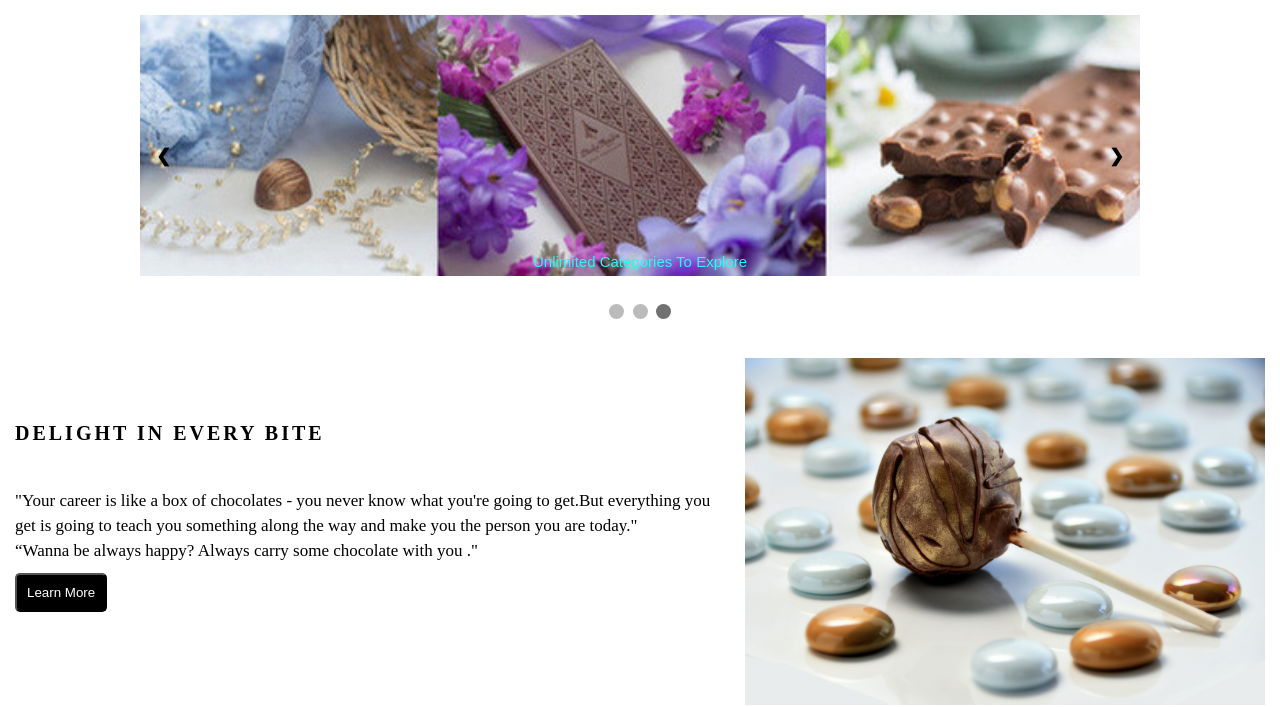
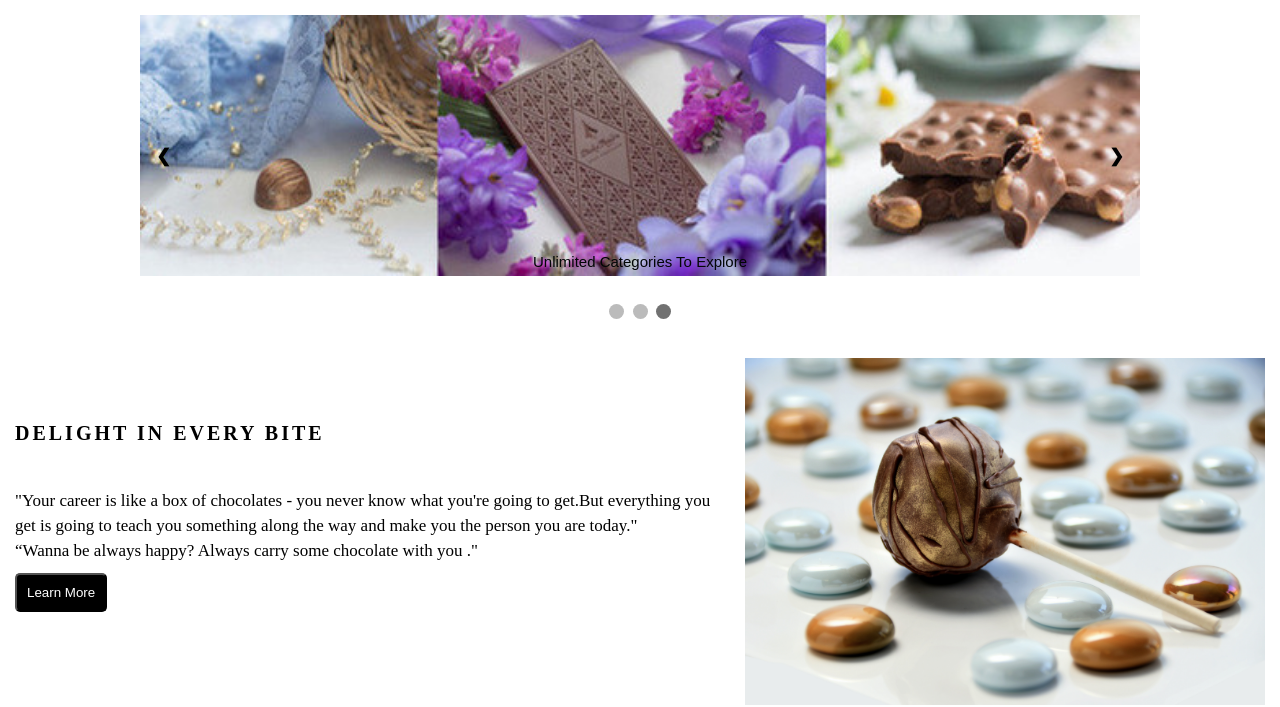
Before and after one commit to Rutujashete25/Choco_Treats.github.io, a plain HTML site: page index.html in a window 1280 px wide. Shown: the part 115-822 px from the top of the page. Drawn offline with nearby package versions, Linux system fonts and the light colour scheme.

Commit message:
Update style.css

```diff
--- a/style.css
+++ b/style.css
@@ -106,10 +106,11 @@
   }
   /* Caption text */
 .text1 {
-    color: #23fafa;
+    color: #020606;;
     font-size: 15px;
     padding: 8px 12px;
     position: absolute;
+    font-weight:500;
     bottom: 8px;
     width: 100%;
     text-align: center;
```
